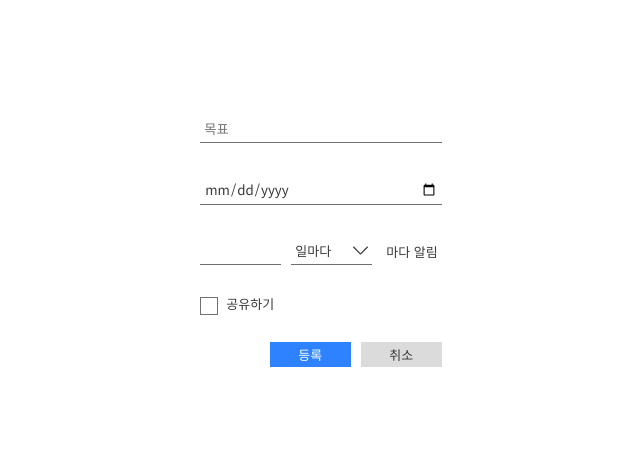
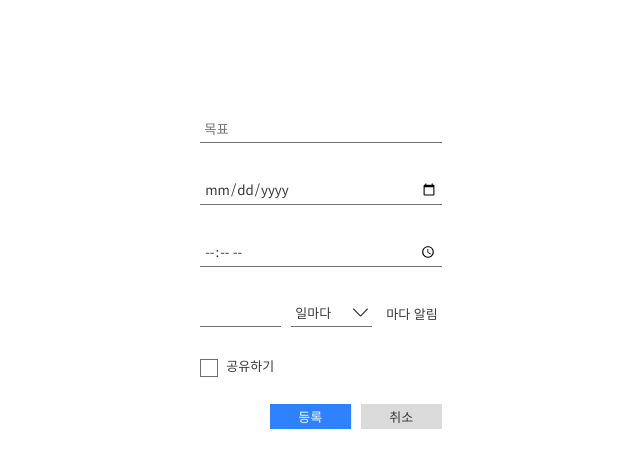
Before and after one commit to ntxq/SWM-Chatbot, a website: page views/register.html in a window 1280 px wide. Shown: the whole page, without its empty margins (319-959 px from the left). Drawn offline with Linux system fonts and the light colour scheme.

Commit message:
PC 스크립트 에러 수정 2차시도

```diff
--- a/views/register.html
+++ b/views/register.html
@@ -36,6 +36,11 @@
                 <!-- 종료일을 전송하는 input입니다 -->
                 <div class="input-row">
                     <input class="bar" type="date" name="exp" autocomplete="off" placeholder="종료일" />
+                </div>
+
+                <!-- 종료시간을 전송하는 input입니다 -->
+                <div class="input-row">
+                    <input class="bar" type="time" name="time" autocomplete="off" placeholder="종료시간" />
                 </div>
 
                 <!-- 알림 주기 관련 input 모음입니다 -->
```
